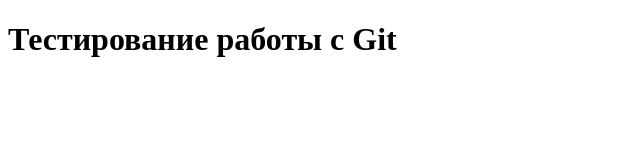
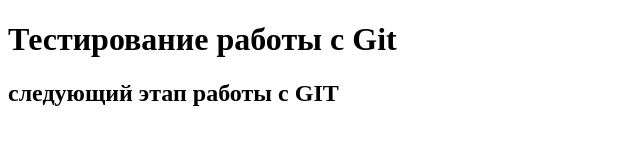
Before and after one commit to tkp34/test_repo, a plain HTML site: page index.html in a window 1280 px wide. Shown: the whole page, without its empty margins (0-640 px from the left). Drawn offline with Linux system fonts and the light colour scheme.

Commit message:
add h2 title

```diff
--- a/index.html
+++ b/index.html
@@ -7,5 +7,6 @@
 </head>
 <body>
     <h1>Тестирование работы с Git</h1>
+    <h2>следующий этап работы с GIT</h2>
 </body>
 </html>
```
